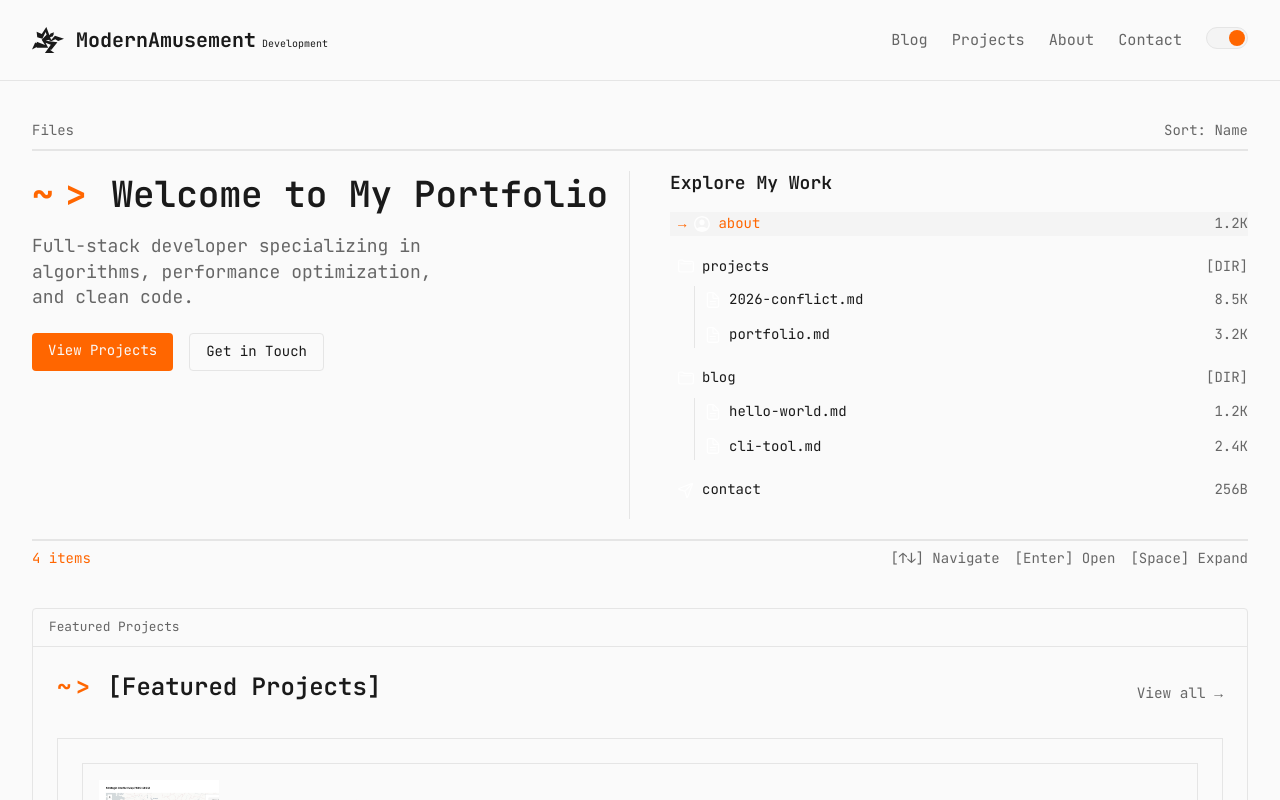
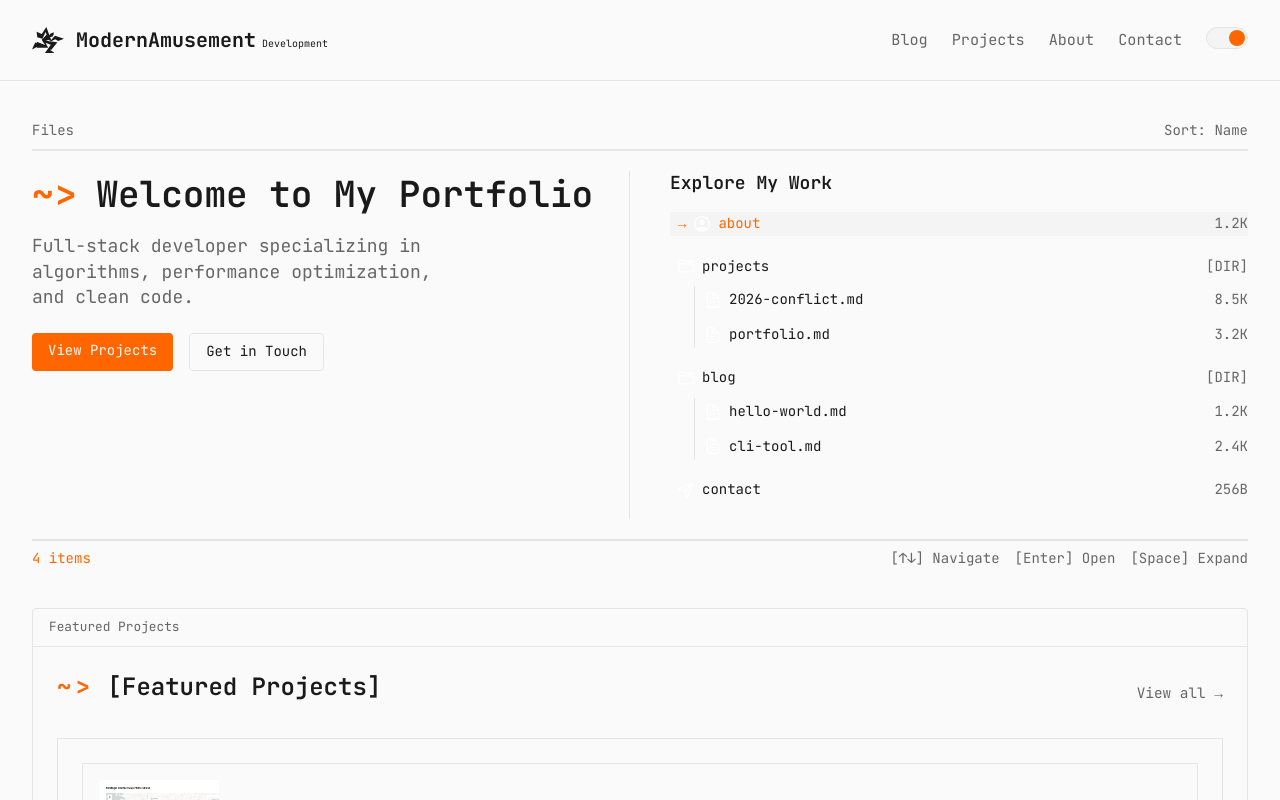
Before and after one commit to ModernAmusements/MA-Blog, a Next.js app: page /about in a window 1280 px wide. Shown: the top 800 px of the page. Built offline with nearby package versions, Linux system fonts and the light colour scheme.

Commit message:
Adjust prompt letter-spacing to -10px

```diff
--- a/src/components/TUIHero.module.scss
+++ b/src/components/TUIHero.module.scss
@@ -46,7 +46,7 @@
       color: var(--accent);
       font-weight: 700;
       margin-right: 0.5rem;
-      letter-spacing: -5px;
+      letter-spacing: -10px;
     }
   }
 
```
